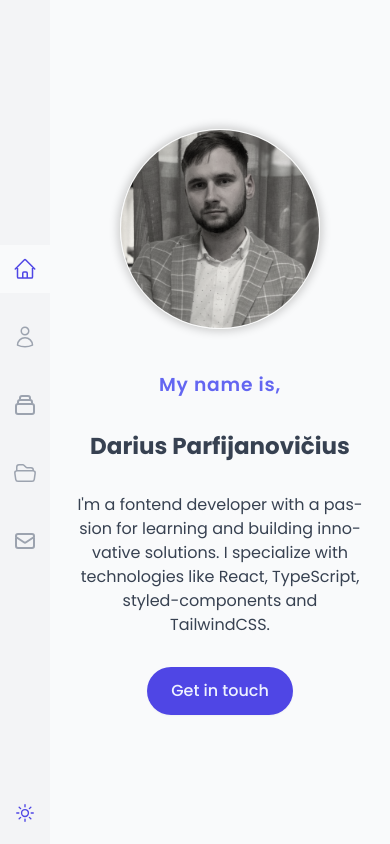
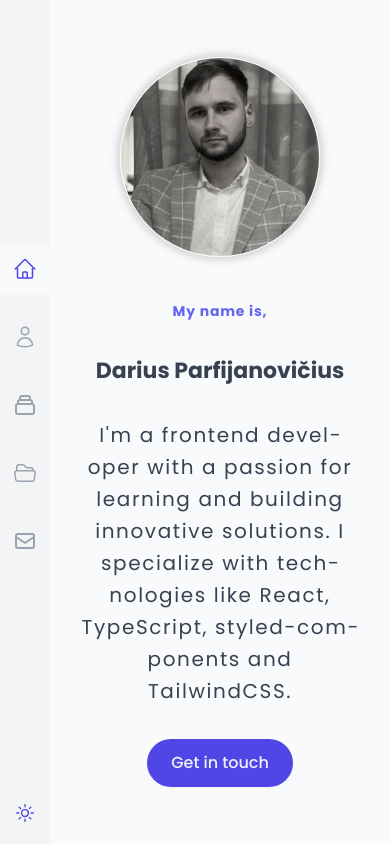
Before and after one commit to dariukyy/dariukyy-portfolio, a React (Vite) app: page /home in a window 390 px wide. Built offline with nearby package versions, Linux system fonts and the light colour scheme.

Commit message:
update Home, Container, Paragraph, breakpoints

```diff
--- a/src/pages/Home.tsx
+++ b/src/pages/Home.tsx
@@ -11,18 +11,26 @@ const StyledHome = styled.div`
   align-items: center;
   height: 100%;
   width: 100%;
-  gap: 3rem;
+  gap: 2rem;
+
+  @media ${device.mobile} {
+    gap: 3.2rem;
+  }
 
   & h3 {
     color: var(--color-brand-500);
-    font-weight: 600;
+    font-weight: 700;
     letter-spacing: 0.8px;
     margin-top: 1.2rem;
+
+    @media ${device.mobile} {
+      font-size: 1.4rem;
+    }
   }
 
   & h1 {
     @media ${device.mobile} {
-      font-size: 2.3rem;
+      font-size: 2.2rem;
     }
   }
 
@@ -54,7 +62,7 @@ function Home() {
       <h3>My name is,</h3>
       <h1>Darius Parfijanovičius</h1>
       <Paragraph>
-        I'm a fontend developer with a passion for learning and building
+        I'm a frontend developer with a passion for learning and building
         innovative solutions. I specialize with technologies like React,
         TypeScript, styled-components and TailwindCSS.
       </Paragraph>
--- a/src/ui/Container.tsx
+++ b/src/ui/Container.tsx
@@ -5,7 +5,6 @@ const Container = styled.main`
   width: 100%;
   height: 100vh;
   padding: 2.4rem;
-  overflow: hidden;
   display: flex;
   justify-content: center;
   align-items: center;
--- a/src/ui/Paragraph.tsx
+++ b/src/ui/Paragraph.tsx
@@ -5,10 +5,24 @@ const Paragraph = styled.p`
   font-size: 2.3rem;
   width: 70%;
   text-align: center;
+  letter-spacing: 1.4px;
+  line-height: 2;
 
   @media ${device.mobile} {
     font-size: 1.6rem;
-    width: 100%;
+    width: 90%;
+    letter-spacing: 1.6px;
+    line-height: 1.6;
+  }
+
+  @media ${device.tablet} {
+    line-height: 1.6;
+    width: 90%;
+  }
+
+  @media ${device.smTablet} {
+    width: 95%;
+    font-size: 2rem;
   }
 `;
 
--- a/src/utils/breakpoints.ts
+++ b/src/utils/breakpoints.ts
@@ -1,4 +1,4 @@
-type Breakpoint = "mobile" | "tablet" | "desktop";
+type Breakpoint = "mobile" | "tablet" | "desktop" | "smTablet";
 
 type BreakpointValues = {
   [key in Breakpoint]: string;
@@ -8,10 +8,12 @@ export const breakpoints: BreakpointValues = {
   mobile: "480px",
   tablet: "768px",
   desktop: "1024px",
+  smTablet: "600px",
 };
 
 export const device: BreakpointValues = {
   mobile: `(max-width: ${breakpoints.mobile})`,
   tablet: `(min-width: ${breakpoints.tablet}) and (max-width: ${breakpoints.desktop})`,
+  smTablet: `(max-width: ${breakpoints.smTablet})`,
   desktop: `(min-width: ${breakpoints.desktop})`,
 };
```
